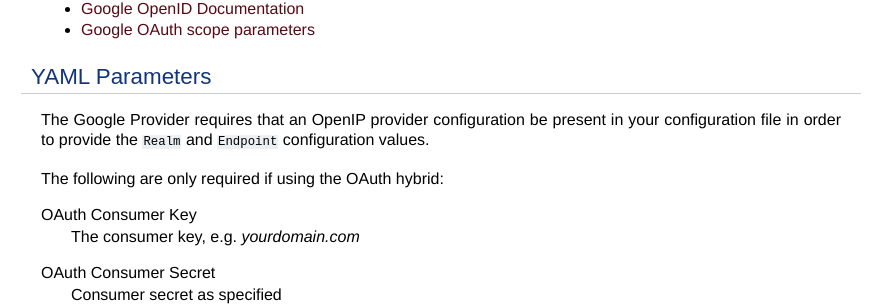
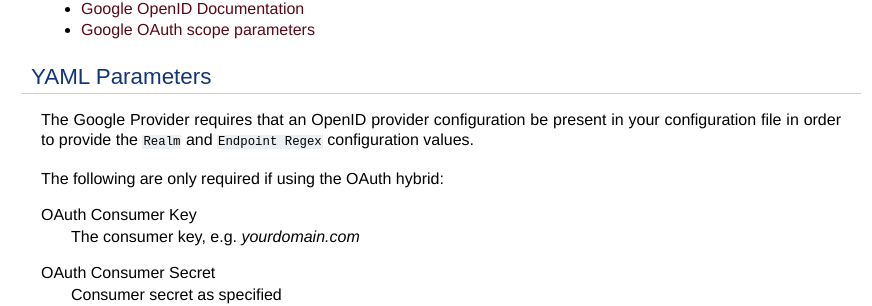
Before and after one commit to bbangert/velruse, a Sphinx documentation site: the page built from docs/providers.rst, in a window 1280 px wide and 900 px high, scrolled down 2106 px. Shown: the part 149-455 px from the top of the window, without its empty margins (209-1081 px from the left). Built offline with Sphinx 7.4.7, drawn with Linux system fonts in a browser that asks for light colours.

Commit message:
fix typo in google docs

```diff
--- a/docs/providers.rst
+++ b/docs/providers.rst
@@ -115,7 +115,7 @@
 YAML Parameters
 ---------------
 
-The Google Provider requires that an OpenIP provider configuration be present in your configuration file in order to provide the ``Realm`` and ``Endpoint`` configuration values.
+The Google Provider requires that an OpenID provider configuration be present in your configuration file in order to provide the ``Realm`` and ``Endpoint Regex`` configuration values.
 
 The following are only required if using the OAuth hybrid:
 
```
